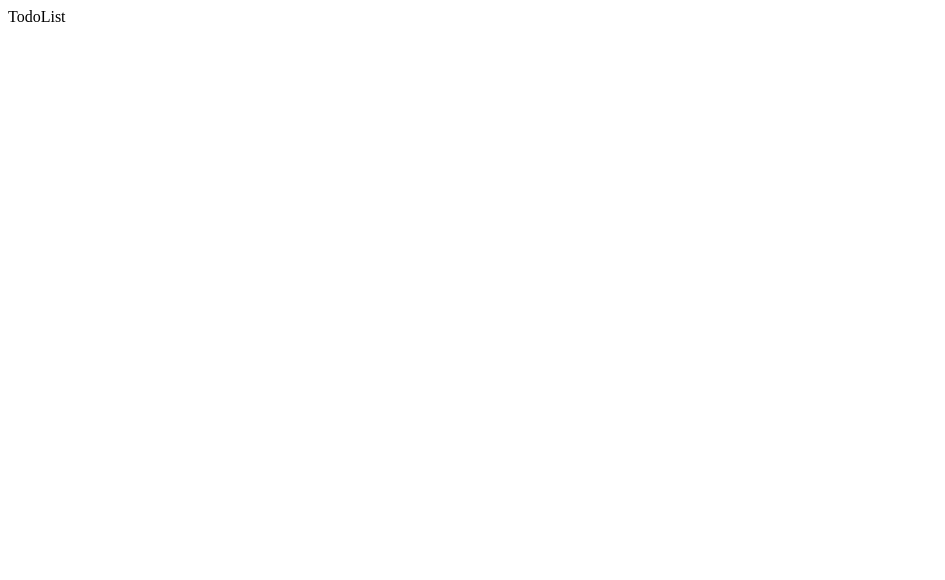
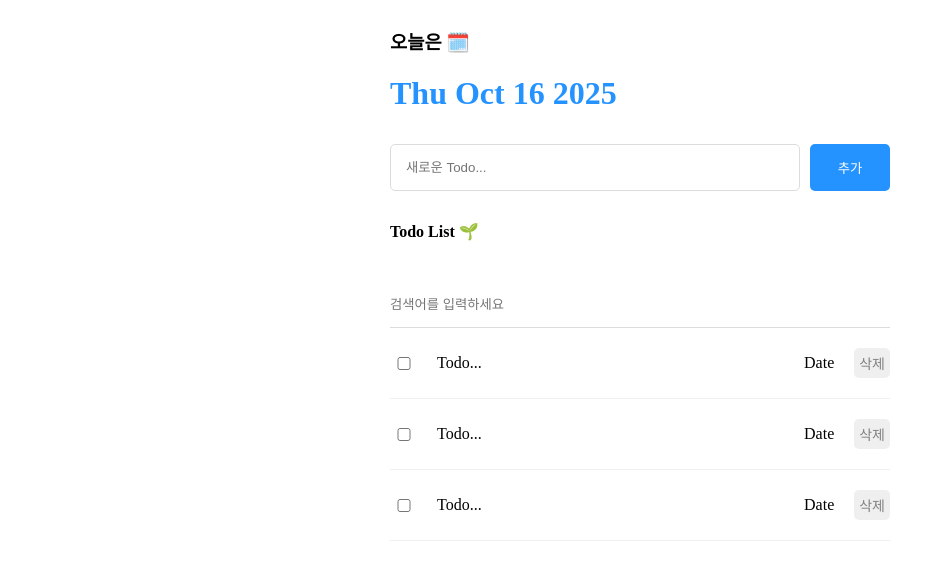
Before and after one commit to fish-minkyu/javascript-oneBiteReact-INFLEARN, a React (Vite) app in the folder section08/: page / in a window 1280 px wide. Shown: the top 580 px of the page, without its empty margins (0-945 px from the left). Built offline with nearby package versions, Linux system fonts and the light colour scheme.

Commit message:
8.2 UI 구현하기

```diff
--- a/section08/src/App.css
+++ b/section08/src/App.css
@@ -0,0 +1,10 @@
+.App {
+    /* App이란 클래스 네임 요소 밑에 있는 자식 요소들의 배치들을 유연하게 할 수 있도록 도와주는 속성 */
+    display: flex;
+    flex-direction: column;
+    /* gap 요소는 display가 flex인 경우에만 사용이 가능 */
+    gap: 10px;
+
+    width: 500px;
+    margin: 0 auto;
+}
--- a/section08/src/App.jsx
+++ b/section08/src/App.jsx
@@ -1,7 +1,16 @@
 import "./App.css";
+import Header from "./components/Header";
+import Editor from "./components/Editor";
+import List from "./components/List";
 
 function App() {
-    return <>TodoList</>;
+    return (
+        <div className="App">
+            <Header />
+            <Editor />
+            <List />
+        </div>
+    );
 }
 
 export default App;
--- /dev/null
+++ b/section08/src/components/Editor.css
@@ -0,0 +1,21 @@
+.Editor {
+    display: flex;
+    gap: 10px;
+}
+
+.Editor input {
+    /* input 태그가 부모 요소의 길이를 벗어나지 않는 선에서 최대 길이로 늘어날 수 있다. */
+    flex: 1;
+    padding: 15px;
+    border: 1px solid rgb(220, 220, 220);
+    border-radius: 5px;
+}
+
+.Editor button {
+    cursor: pointer;
+    width: 80px;
+    border: none;
+    color: white;
+    background-color: rgb(37, 147, 255);
+    border-radius: 5px;
+}
--- /dev/null
+++ b/section08/src/components/Editor.jsx
@@ -0,0 +1,12 @@
+import "./Editor.css";
+
+const Editor = () => {
+    return (
+        <div className="Editor">
+            <input placeholder="새로운 Todo..." />
+            <button>추가</button>
+        </div>
+    );
+};
+
+export default Editor;
--- /dev/null
+++ b/section08/src/components/Header.css
@@ -0,0 +1,3 @@
+.Header > h1 {
+    color: rgb(37, 147, 255);
+}
--- /dev/null
+++ b/section08/src/components/Header.jsx
@@ -0,0 +1,12 @@
+import "./Header.css";
+
+const Header = () => {
+    return (
+        <div className="Header">
+            <h3>오늘은 🗓️</h3>
+            <h1>{new Date().toDateString()}</h1>
+        </div>
+    );
+};
+
+export default Header;
--- /dev/null
+++ b/section08/src/components/List.css
@@ -0,0 +1,25 @@
+.List {
+    display: flex;
+    flex-direction: column;
+    gap: 20px;
+}
+
+.List > input {
+    /* 서치바를 화면에 가득 채워주기 */
+    width: 100%;
+    border: none;
+    border-bottom: 1px solid rgb(220, 220, 220);
+    padding: 15px 0px;
+}
+
+/* input 태그가 focus 되었을 때 css 설정 */
+.List > input:focus {
+    outline: none;
+    border-bottom: 1px solid rgb(37, 147, 255);
+}
+
+.List .todos_wrapper {
+    display: flex;
+    flex-direction: column;
+    gap: 20px;
+}
--- /dev/null
+++ b/section08/src/components/List.jsx
@@ -0,0 +1,18 @@
+import "./List.css";
+import TodoItem from "./TodoItem";
+
+const List = () => {
+    return (
+        <div className="List">
+            <h4>Todo List 🌱</h4>
+            <input placeholder="검색어를 입력하세요" />
+            <div className="todos_wrapper">
+                <TodoItem />
+                <TodoItem />
+                <TodoItem />
+            </div>
+        </div>
+    );
+};
+
+export default List;
--- /dev/null
+++ b/section08/src/components/TodoItem.css
@@ -0,0 +1,30 @@
+.TodoItem {
+    display: flex;
+    /* 열을 기준으로 가운데 정렬 */
+    align-items: center;
+    gap: 20px;
+    padding-bottom: 20px;
+    border-bottom: 1px solid rgb(240, 240, 240);
+}
+
+.TodoItem input {
+    width: 20px;
+}
+
+.TodoItem .content {
+    flex: 1;
+}
+
+.TodoItem .date {
+    font-size: 14px;
+    color: gray;
+}
+
+.TodoItem button {
+    cursor: pointer;
+    color: gray;
+    font-size: 14px;
+    border: none;
+    border-radius: 5px;
+    padding: 5px;
+}
--- /dev/null
+++ b/section08/src/components/TodoItem.jsx
@@ -0,0 +1,14 @@
+import "./TodoItem.css";
+
+const TodoItem = () => {
+    return (
+        <div className="TodoItem">
+            <input type="checkbox" />
+            <div className="content">Todo...</div>
+            <div className="Date">Date</div>
+            <button>삭제</button>
+        </div>
+    );
+};
+
+export default TodoItem;
```
